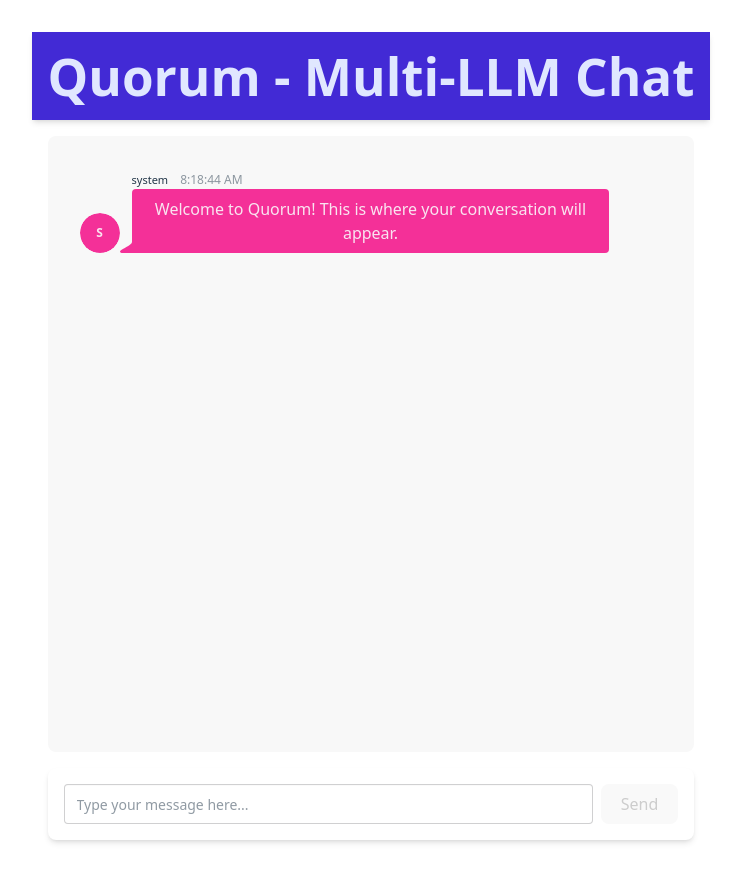
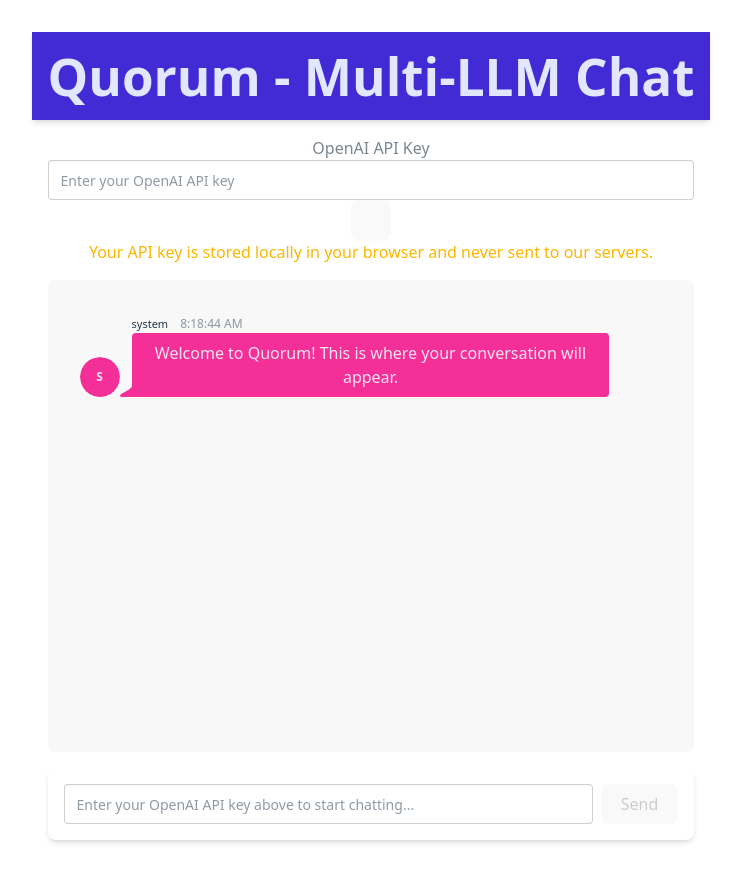
Before and after one commit to sapientpants/quorum, a React (Vite) app: page / in a window 1280 px wide. Shown: the top 882 px of the page, without its empty margins (269-1010 px from the left). Built offline with nearby package versions, Linux system fonts and the light colour scheme.

Commit message:
Implement iteration 1: Basic Single-User Chat with OpenAI integration

```diff
--- /dev/null
+++ b/src/components/ApiKeyInput.tsx
@@ -0,0 +1,70 @@
+import { useState, useEffect } from 'react'
+
+interface ApiKeyInputProps {
+  onApiKeyChange: (apiKey: string) => void
+  initialApiKey?: string
+}
+
+function ApiKeyInput({ onApiKeyChange, initialApiKey = '' }: ApiKeyInputProps) {
+  const [apiKey, setApiKey] = useState(initialApiKey)
+  const [isVisible, setIsVisible] = useState(false)
+
+  // Load API key from localStorage on component mount
+  useEffect(() => {
+    const savedApiKey = localStorage.getItem('openai_api_key')
+    if (savedApiKey) {
+      setApiKey(savedApiKey)
+      onApiKeyChange(savedApiKey)
+    }
+  }, [onApiKeyChange])
+
+  // Save API key to localStorage when it changes
+  useEffect(() => {
+    if (apiKey) {
+      localStorage.setItem('openai_api_key', apiKey)
+    }
+  }, [apiKey])
+
+  function handleApiKeyChange(newApiKey: string) {
+    setApiKey(newApiKey)
+    onApiKeyChange(newApiKey)
+  }
+
+  return (
+    <div className="form-control w-full">
+      <label className="label">
+        <span className="label-text">OpenAI API Key</span>
+      </label>
+      <div className="input-group">
+        <input
+          type={isVisible ? 'text' : 'password'}
+          value={apiKey}
+          onChange={(e) => handleApiKeyChange(e.target.value)}
+          placeholder="Enter your OpenAI API key"
+          className="input input-bordered w-full"
+        />
+        <button
+          type="button"
+          className="btn btn-square"
+          onClick={() => setIsVisible(!isVisible)}
+        >
+          {isVisible ? (
+            <svg xmlns="http://www.w3.org/2000/svg" className="h-6 w-6" fill="none" viewBox="0 0 24 24" stroke="currentColor">
+              <path strokeLinecap="round" strokeLinejoin="round" strokeWidth={2} d="M13.875 18.825A10.05 10.05 0 0112 19c-4.478 0-8.268-2.943-9.543-7a9.97 9.97 0 011.563-3.029m5.858.908a3 3 0 114.243 4.243M9.878 9.878l4.242 4.242M9.88 9.88l-3.29-3.29m7.532 7.532l3.29 3.29M3 3l3.59 3.59m0 0A9.953 9.953 0 0112 5c4.478 0 8.268 2.943 9.543 7a10.025 10.025 0 01-4.132 5.411m0 0L21 21" />
+            </svg>
+          ) : (
+            <svg xmlns="http://www.w3.org/2000/svg" className="h-6 w-6" fill="none" viewBox="0 0 24 24" stroke="currentColor">
+              <path strokeLinecap="round" strokeLinejoin="round" strokeWidth={2} d="M15 12a3 3 0 11-6 0 3 3 0 016 0z" />
+              <path strokeLinecap="round" strokeLinejoin="round" strokeWidth={2} d="M2.458 12C3.732 7.943 7.523 5 12 5c4.478 0 8.268 2.943 9.542 7-1.274 4.057-5.064 7-9.542 7-4.477 0-8.268-2.943-9.542-7z" />
+            </svg>
+          )}
+        </button>
+      </div>
+      <label className="label">
+        <span className="label-text-alt text-warning">Your API key is stored locally in your browser and never sent to our servers.</span>
+      </label>
+    </div>
+  )
+}
+
+export default ApiKeyInput
--- a/src/components/Chat.tsx
+++ b/src/components/Chat.tsx
@@ -1,8 +1,10 @@
 import { useState } from 'react'
 import ChatList from './ChatList'
 import ChatInput from './ChatInput'
+import ApiKeyInput from './ApiKeyInput'
 import type { Message } from '../types/chat'
 import { nanoid } from 'nanoid'
+import { callOpenAI } from '../services/openai'
 
 function Chat() {
   const [messages, setMessages] = useState<Message[]>([
@@ -14,10 +16,20 @@
     }
   ])
   const [isLoading, setIsLoading] = useState(false)
+  const [apiKey, setApiKey] = useState('')
+  const [error, setError] = useState<string | null>(null)
 
-  // This function will be replaced with actual API calls in future iterations
-  function handleSendMessage(text: string) {
+  async function handleSendMessage(text: string) {
     if (!text.trim()) return
+
+    // Clear any previous errors
+    setError(null)
+
+    // Check if API key is provided
+    if (!apiKey) {
+      setError('Please enter your OpenAI API key to continue')
+      return
+    }
 
     // Add user message
     const userMessage: Message = {
@@ -30,12 +42,21 @@
     setMessages(prev => [...prev, userMessage])
     setIsLoading(true)
 
-    // Simulate AI response (will be replaced with actual API call)
-    setTimeout(() => {
+    try {
+      // Call OpenAI API
+      const responseText = await callOpenAI(
+        [...messages, userMessage],
+        apiKey,
+        'gpt-4o',
+        0.7,
+        1000
+      )
+
+      // Add AI response
       const aiMessage: Message = {
         id: nanoid(),
         senderId: 'assistant',
-        text: `This is a simulated response to: "${text}"`,
+        text: responseText,
         timestamp: Date.now(),
         provider: 'openai',
         model: 'gpt-4o',
@@ -43,12 +64,34 @@
       }
 
       setMessages(prev => [...prev, aiMessage])
+    } catch (err) {
+      console.error('Error calling OpenAI:', err)
+      setError(err instanceof Error ? err.message : 'An error occurred while calling the OpenAI API')
+    } finally {
       setIsLoading(false)
-    }, 1000)
+    }
+  }
+
+  function handleApiKeyChange(newApiKey: string) {
+    setApiKey(newApiKey)
+    setError(null) // Clear any API key related errors
   }
 
   return (
     <div className="container mx-auto p-4 flex flex-col h-[calc(100vh-64px)]">
+      <div className="mb-4">
+        <ApiKeyInput onApiKeyChange={handleApiKeyChange} />
+      </div>
+
+      {error && (
+        <div className="alert alert-error mb-4">
+          <svg xmlns="http://www.w3.org/2000/svg" className="stroke-current shrink-0 h-6 w-6" fill="none" viewBox="0 0 24 24">
+            <path strokeLinecap="round" strokeLinejoin="round" strokeWidth="2" d="M10 14l2-2m0 0l2-2m-2 2l-2-2m2 2l2 2m7-2a9 9 0 11-18 0 9 9 0 0118 0z" />
+          </svg>
+          <span>{error}</span>
+        </div>
+      )}
+
       <div className="flex-grow bg-base-200 rounded-lg p-4 mb-4 overflow-y-auto">
         <ChatList messages={messages} isLoading={isLoading} />
       </div>
@@ -57,6 +100,7 @@
         <ChatInput
           onSendMessage={handleSendMessage}
           isLoading={isLoading}
+          placeholder={!apiKey ? "Enter your OpenAI API key above to start chatting..." : "Type your message here..."}
         />
       </div>
     </div>
--- /dev/null
+++ b/src/services/openai.ts
@@ -0,0 +1,103 @@
+import type { Message } from '../types/chat'
+
+interface OpenAIMessage {
+  role: 'system' | 'user' | 'assistant'
+  content: string
+}
+
+interface OpenAIRequest {
+  model: string
+  messages: OpenAIMessage[]
+  temperature?: number
+  max_tokens?: number
+}
+
+interface OpenAIResponse {
+  id: string
+  object: string
+  created: number
+  model: string
+  choices: {
+    index: number
+    message: {
+      role: string
+      content: string
+    }
+    finish_reason: string
+  }[]
+  usage: {
+    prompt_tokens: number
+    completion_tokens: number
+    total_tokens: number
+  }
+}
+
+// Convert our app's message format to OpenAI's format
+function convertToOpenAIMessages(messages: Message[]): OpenAIMessage[] {
+  return messages.map(message => {
+    // Determine the role based on senderId
+    let role: 'system' | 'user' | 'assistant'
+
+    if (message.senderId === 'user') {
+      role = 'user'
+    } else if (message.senderId === 'system') {
+      role = 'system'
+    } else {
+      role = 'assistant'
+    }
+
+    return {
+      role,
+      content: message.text
+    }
+  })
+}
+
+// Call the OpenAI API
+export async function callOpenAI(
+  messages: Message[],
+  apiKey: string,
+  model = 'gpt-4o',
+  temperature = 0.7,
+  maxTokens = 1000
+): Promise<string> {
+  if (!apiKey) {
+    throw new Error('OpenAI API key is required')
+  }
+
+  const openAIMessages = convertToOpenAIMessages(messages)
+
+  const requestBody: OpenAIRequest = {
+    model,
+    messages: openAIMessages,
+    temperature,
+    max_tokens: maxTokens
+  }
+
+  try {
+    const response = await fetch('https://api.openai.com/v1/chat/completions', {
+      method: 'POST',
+      headers: {
+        'Content-Type': 'application/json',
+        'Authorization': `Bearer ${apiKey}`
+      },
+      body: JSON.stringify(requestBody)
+    })
+
+    if (!response.ok) {
+      const errorData = await response.json().catch(() => ({}))
+      throw new Error(`OpenAI API error: ${response.status} ${response.statusText} - ${JSON.stringify(errorData)}`)
+    }
+
+    const data: OpenAIResponse = await response.json()
+
+    if (!data.choices || data.choices.length === 0) {
+      throw new Error('No response from OpenAI')
+    }
+
+    return data.choices[0].message.content
+  } catch (error) {
+    console.error('Error calling OpenAI API:', error)
+    throw error
+  }
+}
```
Also changed, not shown: 2 other files (tests, documents, lock files or other folders).
